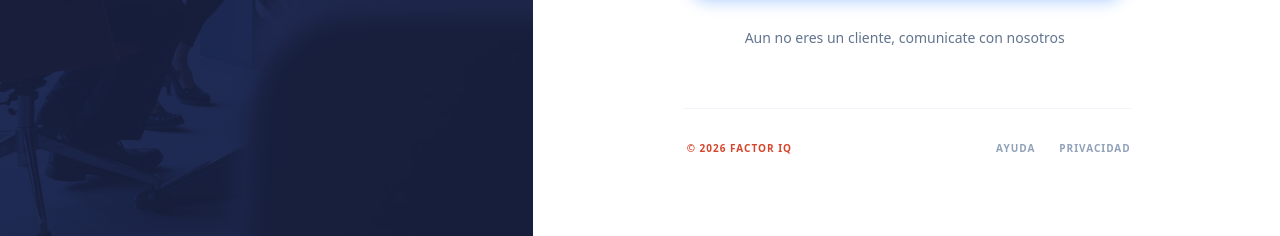
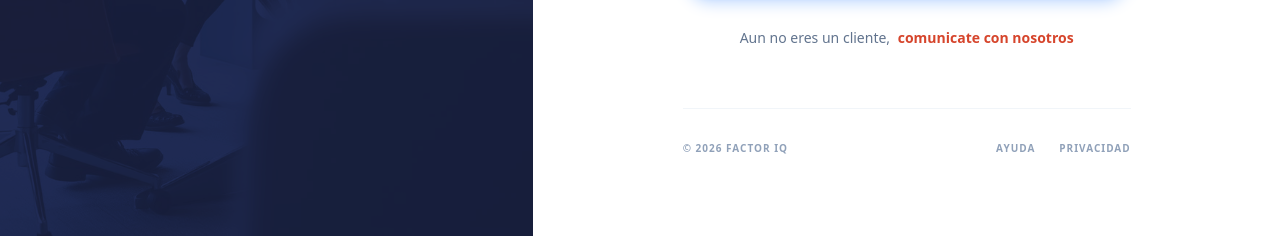
Before and after one commit to DiegoEC12/factor-iq-rework, a website: page pages/servicio_nube.html in a window 1280 px wide. Shown: the part 564-800 px from the top of the page. Drawn offline with Linux system fonts and the light colour scheme.

Commit message:
Actualizar texto del enlace de contacto en la página de servicio en la nube

```diff
--- a/pages/servicio_nube.html
+++ b/pages/servicio_nube.html
@@ -164,10 +164,12 @@
 
                 <div class="mt-8 text-center">
                     <p class="text-white lg:text-slate-500 text-sm">
-                        Aun no eres un cliente, comunicate con nosotros
-                        <a class="text-white lg:text-accent font-extrabold hover:text-secondary lg:hover:text-red-600 hover:underline ml-1 transition-colors"
+                        Aun no eres un cliente,
+                        <a class="text-white lg:text-accent font-semibold hover:text-secondary lg:hover:text-red-600 hover:underline ml-1 transition-colors"
                                 href="contacto.html#contacto">
-
+                                comunicate con nosotros
+                        </a>
+                    </p>
                 <!-- Footer Legal -->
                 <div
                     class="mt-15 pt-8 border-t border-slate-100 flex flex-col sm:flex-row justify-between items-center text-[10px] font-bold uppercase tracking-widest text-white lg:text-slate-400 gap-4">
```
